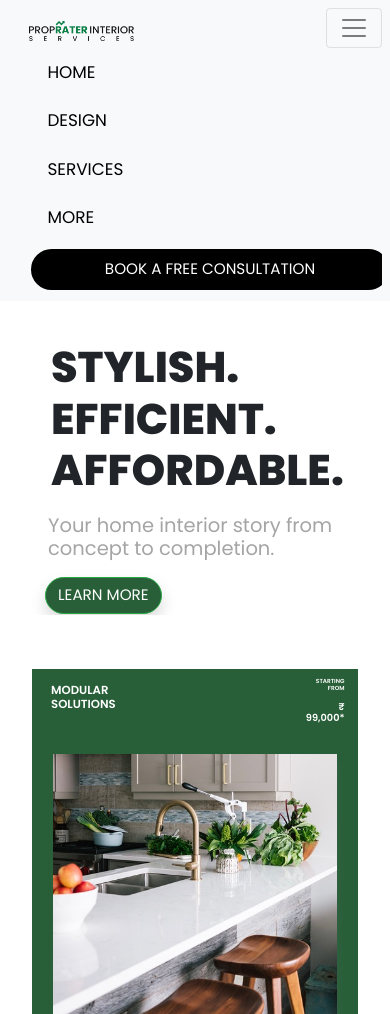
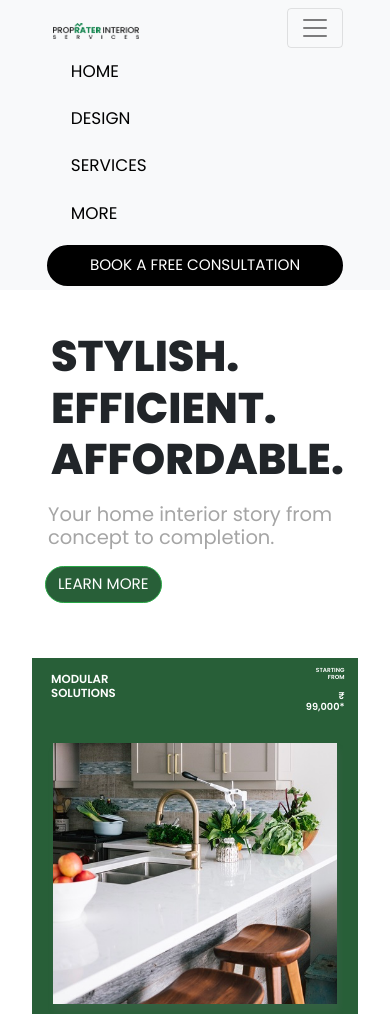
Before and after one commit to Anish-kumar111/proprater-1.0-, a Django app: page /interior/ in a window 390 px wide, after a click that opens the changed part. Shown: the top 1014 px of the page. Run offline with Django 3.2, Linux system fonts and the light colour scheme; some libraries are stand-ins or nearby versions.

Commit message:
nav button fix

```diff
--- a/main/templates/interior.html
+++ b/main/templates/interior.html
@@ -76,7 +76,7 @@
                 <a class="nav-link" href="#">MORE</a>
               </li>
               <li>
-              <button type="button" class="btn btn-danger">BOOK A FREE CONSULTATION</button>
+              <button type="button" class="btn btn-nav mt-2">BOOK A FREE CONSULTATION</button>
               </li>
           </ul>
           <!-- <form class="form-inline my-2 my-lg-0">
@@ -101,7 +101,7 @@
                             <h5>
                     Your home interior story from <br>concept to completion.
                   </h5>
-                  <button type="button" class="btn btn-success shadow ">LEARN MORE</button></div>
+                  <button type="button" class="btn btn-success ">LEARN MORE</button></div>
                   <div class="col-md col-sm banner-img" data-aos="fade-left" data-aos-delay="">
                     <img class="w-100 img-banner" src="{% static 'img/interior/Interior-header-image.png'%}">
 
--- a/static/css/interior.css
+++ b/static/css/interior.css
@@ -14,7 +14,7 @@ body
     width: 100%;
     height: 100%;
     font-family: 'Poppins', sans-serif;
-    /* overflow-x: hidden;  */
+    overflow-x: hidden;
 
 
 
@@ -33,7 +33,7 @@ section{
     box-shadow: 2px 7px 7px 0 rgba(101, 104, 108, 0.2);
     /* flex-wrap: nowrap; */
     /* justify-content: space-between; */
-    padding: 0.5rem 2% 1% 6%;
+    padding: 0.5rem 12% 1% 12%;
 
 
 
@@ -75,21 +75,22 @@ a.navbar-brand img{
    /* margin-left: 2vh;  */
     border-radius: 5vh;
 }
-.btn-danger{
-    margin: 2%;
+.btn-nav{
+    /* margin: 2%; */
     width: 100%;
     background-color: black;
     border: solid black;
-
+    color: #fff;
 }
 
-.btn-danger:hover {
+.btn-nav:hover {
     color: #fff;
     background-color: #285f38;
     border-color: #285f38;
 }
 .banner
-{   margin: 0 0% 2%;
+{
+     margin: 0 8% 2%;
     /* margin-bottom:2% ; */
     /* overflow-x: auto; */
 }
@@ -483,7 +484,7 @@ select.form {
 .icon-box .description {
     color: black;
     font-weight: 500;
-    font-size: 18px;
+    /* font-size: ; */
 
 }
 .test-head{
@@ -691,7 +692,7 @@ div.col.head1{
 h1{padding: 1%;}
 h2{padding: 2%;}
 h3{padding: 1%;}
-h4{padding: 1%;}
+h4{padding: 1.2%;}
 h5{padding: 1%;}
 h6{padding: 1%;}
 p{padding: 1%;}
@@ -744,6 +745,14 @@ p{padding: 1%;}
         font-size: 3.5vw;
         font-weight: 700;
     }
+    .col-sm-6:hover .col-text{
+
+        opacity: 0;
+     }
+     .col:hover .col-text2{
+
+        opacity: 0;
+     }
 
  }
 
@@ -906,7 +915,7 @@ float: left;
     width: 50%;
 }
 .head1 h2{
-    font-size: 5.5vw;
+    font-size: 4.5vw;
     font-weight: 700;
 }
 
```
